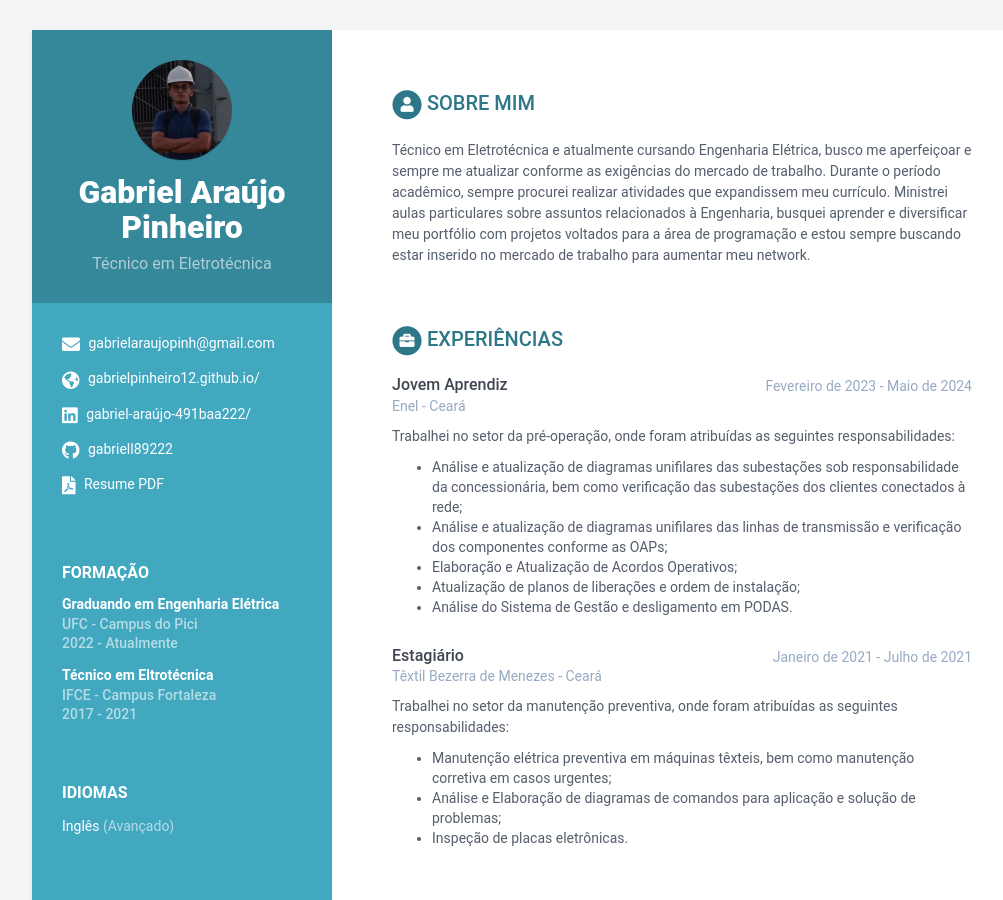
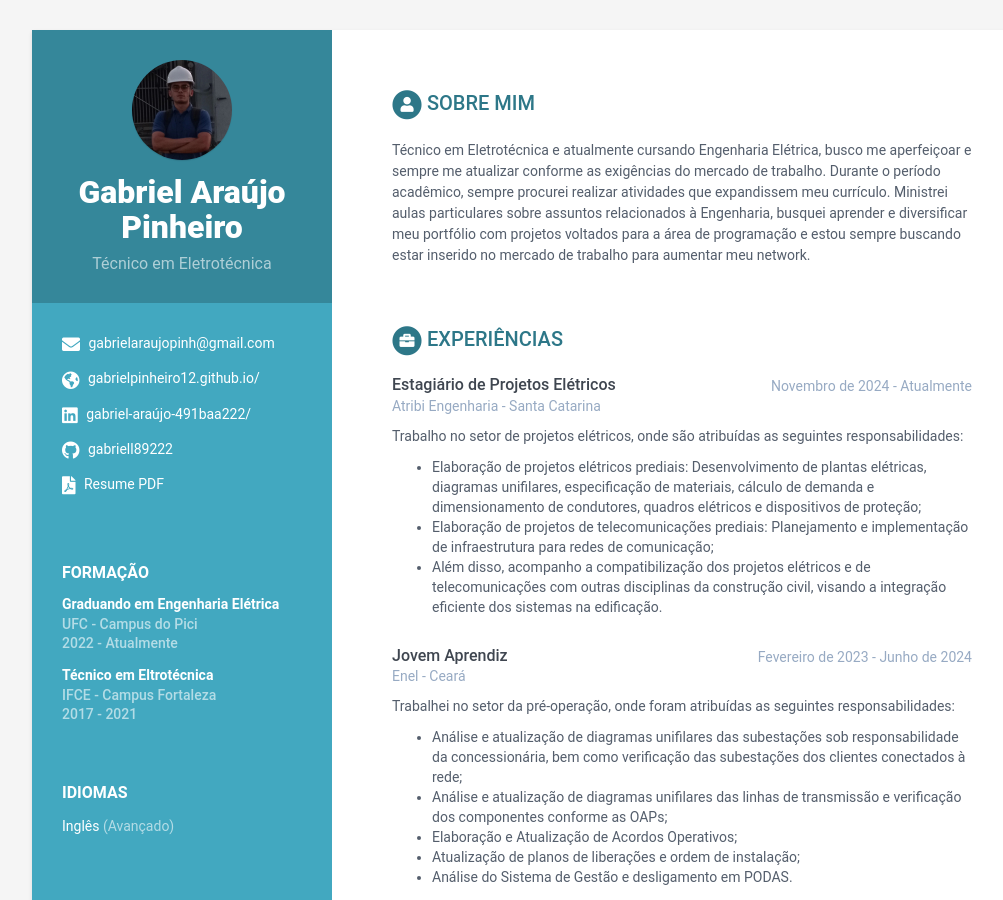
Before and after one commit to GabrielPinheiro12/GabrielPinheiro12.github.io, a Jekyll site: the page built from index.html, in a window 1280 px wide and 900 px high. Shown: the whole window, without its empty margins (108-1111 px from the left). Built offline with Jekyll 4.4.1, drawn with Linux system fonts in a browser that asks for light colours; some of the changed text lies outside the part shown.

Commit message:
Atualização

```diff
--- a/_data/data.yml
+++ b/_data/data.yml
@@ -21,7 +21,7 @@ sidebar:
     stack-overflow: # Number/Username, e.g. 123456/alandoe
     codewars:
     goodreads: # Number-Username, e.g. 123456-alandoe
-    pdf: https://drive.google.com/file/d/13UwMYuu4UluCCzfvS9JyJmKNARPZor2K/view?usp=sharing
+    pdf: https://drive.google.com/file/d/18IvOPvH7IYt9rm2XPrOFEA_9KWai1ecK/view?usp=drive_link
 
     languages:
       title: Idiomas
@@ -83,8 +83,16 @@ education:
 experiences:
     title: Experiências
     info:
+      - role: Estagiário de Projetos Elétricos
+        time: Novembro de 2024 - Atualmente
+        company: Atribi Engenharia - Santa Catarina
+        details: |
+          Trabalho no setor de projetos elétricos, onde são atribuídas as seguintes responsabilidades:
+          - Elaboração de projetos elétricos prediais: Desenvolvimento de plantas elétricas, diagramas unifilares, especificação de materiais, cálculo de demanda e dimensionamento de condutores, quadros elétricos e dispositivos de proteção;
+          - Elaboração de projetos de telecomunicações prediais: Planejamento e implementação de infraestrutura para redes de comunicação;
+          - Além disso, acompanho a compatibilização dos projetos elétricos e de telecomunicações com outras disciplinas da construção civil, visando a integração eficiente dos sistemas na edificação.
       - role: Jovem Aprendiz
-        time: Fevereiro de 2023 - Maio de 2024
+        time: Fevereiro de 2023 - Junho de 2024
         company: Enel - Ceará
         details: |
           Trabalhei no setor da pré-operação, onde foram atribuídas as seguintes responsabilidades:
@@ -94,7 +102,7 @@ experiences:
           - Atualização de planos de liberações e ordem de instalação;
           - Análise do Sistema de Gestão e desligamento em PODAS.
 
-      - role: Estagiário
+      - role: Estagiário de Manutenção Elétrica
         time: Janeiro de 2021 - Julho de 2021
         company: Têxtil Bezerra de Menezes - Ceará
         details: |
```
